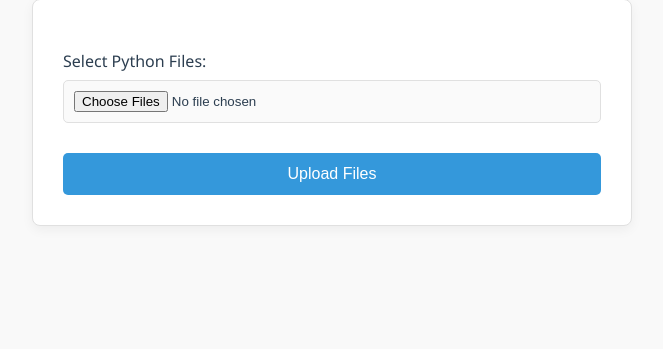
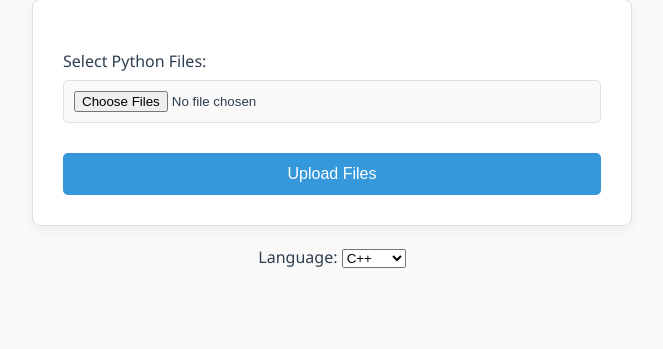
Before and after one commit to quazelmotten/software-plagiarism-flask, a Flask app: page / in a window 1280 px wide. Shown: the part 119-468 px from the top of the page, without its empty margins (308-971 px from the left). Run offline with Flask 3, Linux system fonts and the light colour scheme.

Commit message:
Добавил выбор языка (пока только Python, CPP)

```diff
--- a/main.py
+++ b/main.py
@@ -19,19 +19,25 @@ def index():
 def upload_files():
     uploaded_files = request.files.getlist('files')
     saved_filenames = []
+    language = request.form.get('language', 'python')  # Default to Python
 
     for file in uploaded_files:
-        if file and file.filename.endswith('.py'):
+        if file:  # (Optional) adapt this to language
             filepath = os.path.join(app.config['UPLOAD_FOLDER'], file.filename)
             file.save(filepath)
             saved_filenames.append(file.filename)
 
+    # Store language selection in a global dictionary or session
+    app.config['SELECTED_LANGUAGE'] = language
+
     return jsonify({'files': saved_filenames})
+
 
 @app.route('/compare_files')
 def compare_files():
     file1_name = request.args.get('file1')
     file2_name = request.args.get('file2')
+    language = request.args.get('language', 'python')  # <-- add this line
 
     if not file1_name or not file2_name:
         return jsonify({'error': 'Missing file names'}), 400
@@ -43,22 +49,25 @@ def compare_files():
         file1_contents = f1.read()
         file2_contents = f2.read()
 
-    similarity = plagiarism.analyze_plagiarism(path1, path2)
+    similarity = plagiarism.analyze_plagiarism(path1, path2, language=language)  # <-- use dynamic language
 
-    diff = list(difflib.ndiff(file1_contents.splitlines(keepends=True),
-                              file2_contents.splitlines(keepends=True)))
+
     diff_output_file1 = []
     diff_output_file2 = []
-    for line in diff:
+
+    for line in difflib.ndiff(file1_contents.splitlines(), file2_contents.splitlines()):
         if line.startswith('+ '):
-            diff_output_file2.append(f'<span class="diff-highlight green">{line[2:]}</span>')
-            diff_output_file1.append('<span class="diff-highlight">          </span>')
+            content = line[2:].replace(" ", "&nbsp;").replace("<", "&lt;").replace(">", "&gt;")
+            diff_output_file1.append('<div class="code-line placeholder">&nbsp;</div>')
+            diff_output_file2.append(f'<div class="code-line green">{content}</div>')
         elif line.startswith('- '):
-            diff_output_file1.append(f'<span class="diff-highlight red">{line[2:]}</span>')
-            diff_output_file2.append('<span class="diff-highlight">          </span>')
+            content = line[2:].replace(" ", "&nbsp;").replace("<", "&lt;").replace(">", "&gt;")
+            diff_output_file1.append(f'<div class="code-line red">{content}</div>')
+            diff_output_file2.append('<div class="code-line placeholder">&nbsp;</div>')
         else:
-            diff_output_file1.append(line[2:])
-            diff_output_file2.append(line[2:])
+            content = line[2:].replace(" ", "&nbsp;").replace("<", "&lt;").replace(">", "&gt;")
+            diff_output_file1.append(f'<div class="code-line">{content}</div>')
+            diff_output_file2.append(f'<div class="code-line">{content}</div>')
 
     return jsonify({
         "plagiarism_percentage": similarity * 100,
--- a/plagiarism.py
+++ b/plagiarism.py
@@ -1,12 +1,26 @@
 from tree_sitter import Language, Parser
 import tree_sitter_python as tspython
+import tree_sitter_cpp as tscpp
+# import tree_sitter_javascript as tsjavascript  # if supported
+
 import hashlib
 from collections import defaultdict
 
-PY_LANGUAGE = Language(tspython.language())
+# Language map
+LANGUAGE_MAP = {
+    'python': Language(tspython.language()),
+    'cpp' : Language(tscpp.language())
+}
 
-def tokenize_with_tree_sitter(file_path):
-    parser = Parser(PY_LANGUAGE)
+def get_language(lang_code):
+    if lang_code not in LANGUAGE_MAP:
+        raise ValueError(f"Unsupported language: {lang_code}")
+    return LANGUAGE_MAP[lang_code]
+
+def tokenize_with_tree_sitter(file_path, lang_code='python'):
+    language = get_language(lang_code)
+    parser = Parser(language)
+
 
     with open(file_path, 'r', encoding='utf-8') as f:
         code = f.read()
@@ -15,12 +29,11 @@ def tokenize_with_tree_sitter(file_path):
     tokens = []
 
     def extract_tokens(node):
-        # Recursively extract tokens from the AST
         if len(node.children) > 0:
             for child in node.children:
                 extract_tokens(child)
         else:
-            tokens.append(node.type)  # Capture the type of the token (e.g., keyword, identifier)
+            tokens.append(node.type)
 
     extract_tokens(tree.root_node)
     return tokens
@@ -68,31 +81,21 @@ def compute_similarity(index_a, index_b):
     return similarity
 
 # Helper function to analyze plagiarism between two files
-def analyze_plagiarism(file1, file2):
-    # Tokenize and generate fingerprints for both files
-    tokens1 = tokenize_with_tree_sitter(file1)
-    tokens2 = tokenize_with_tree_sitter(file2)
-    print('got tokens')
+def analyze_plagiarism(file1, file2, language='python'):
+    tokens1 = tokenize_with_tree_sitter(file1, language)
+    tokens2 = tokenize_with_tree_sitter(file2, language)
 
     k_grams1 = generate_k_grams(tokens1)
     k_grams2 = generate_k_grams(tokens2)
-    print('got kgrams')
 
     fingerprints1 = compute_fingerprints(k_grams1)
     fingerprints2 = compute_fingerprints(k_grams2)
-    print('got fingerprints')
 
-    # Apply Moss Winnowing
     winnowed_fingerprints1 = winnow_fingerprints(fingerprints1)
     winnowed_fingerprints2 = winnow_fingerprints(fingerprints2)
-    print('got winnowed')
 
-    # Index the fingerprints
-    index1 = index_fingerprints(winnowed_fingerprints1, 1)  # Assuming file1 is file 1
-    index2 = index_fingerprints(winnowed_fingerprints2, 2)  # Assuming file2 is file 2
-    print('got indexes')
+    index1 = index_fingerprints(winnowed_fingerprints1, 1)
+    index2 = index_fingerprints(winnowed_fingerprints2, 2)
 
-    # Calculate the similarity between the two files
     similarity = compute_similarity(index1, index2)
-    print(similarity)
     return similarity
--- a/templates/index.html
+++ b/templates/index.html
@@ -134,6 +134,10 @@
         .diff-highlight.red {
             color: red;
         }
+        .diff-highlight.placeholder-line {
+            display: inline-block;
+            color: transparent;
+        }
         #selectors {
             margin: 20px auto 0;
             display: flex; /* or block if you want */
@@ -144,6 +148,28 @@
             padding: 10px 0;
             width: fit-content; /* shrink width to content */
         }
+
+        .code-line {
+            white-space: pre-wrap;
+            font-family: 'Courier New', Courier, monospace;
+            line-height: 1.4em;
+            min-height: 1.4em;
+        }
+
+        .code-line.red {
+            color: red;
+            font-weight: bold;
+        }
+
+        .code-line.green {
+            color: green;
+            font-weight: bold;
+        }
+
+        .code-line.placeholder {
+            color: transparent; /* invisible but takes up space */
+        }
+
     </style>
 </head>
 <body>
@@ -165,12 +191,23 @@
         <button id="compareBtn">Compare</button>
     </div>
 
+    <div id="language-selector" style="text-align: center; margin-top: 20px;">
+    <label for="languageSelect">Language:</label>
+    <select id="languageSelect">
+        <option value="python" selected>Python</option>
+        <option value="cpp" selected>C++</option>
+            <!-- Add more languages if you support them -->
+        </select>
+    </div>
+
+
     <div class="results" id="results" style="display:none;">
         <h2>Comparison Results</h2>
         <p id="plagiarism-percentage"></p>
         <div class="code-container">
             <div class="code-panel" id="file1-code"></div>
             <div class="code-panel" id="file2-code"></div>
+
         </div>
     </div>
 
@@ -216,8 +253,9 @@
         document.getElementById('compareBtn').addEventListener('click', function() {
         const file1 = document.getElementById('file1Select').value;
         const file2 = document.getElementById('file2Select').value;
+        const language = document.getElementById('languageSelect').value;
 
-        fetch(`/compare_files?file1=${encodeURIComponent(file1)}&file2=${encodeURIComponent(file2)}`)
+        fetch(`/compare_files?file1=${encodeURIComponent(file1)}&file2=${encodeURIComponent(file2)}&language=${encodeURIComponent(language)}`)
             .then(res => res.json())
             .then(data => {
                 document.getElementById('results').style.display = 'block';
@@ -228,6 +266,7 @@
                 document.getElementById('file2-code').innerHTML = data.file2_contents;
             });
     });
+
     </script>
 
 </body>
--- a/templates/results.html
+++ b/templates/results.html
@@ -31,7 +31,7 @@
             background-color: var(--panel-bg);
             border: 1px solid var(--border-color);
             border-radius: 8px;
-            max-width: 800px;
+            max-width: 1200px;
             margin: 0 auto;
             padding: 30px;
             box-shadow: 0 4px 12px rgba(0, 0, 0, 0.05);
```
Also changed, not shown: 1 other file. Lines whose indentation alone changed are shown as unchanged.
